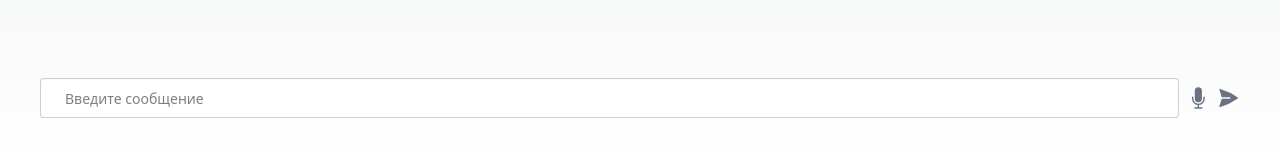
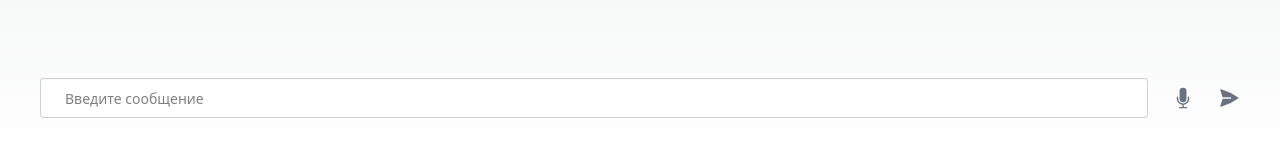
Before and after one commit to Alex62510/NestJs-Groq, a Next.js app: page / in a window 1280 px wide. Shown: the part 645-797 px from the top of the page. Built offline with nearby package versions, Linux system fonts and the light colour scheme.

Commit message:
fix prettir

```diff
--- a/src/app/page.tsx
+++ b/src/app/page.tsx
@@ -112,7 +112,7 @@ export default function Home() {
           <div ref={messagesEndRef} />
         </div>
 
-        <div className="relative w-full p-2 flex items-center">
+        <div className="relative w-full p-2  gap-4 flex items-center">
           <input
               value={message}
               onChange={(e) => setMessage(e.target.value)}
```
